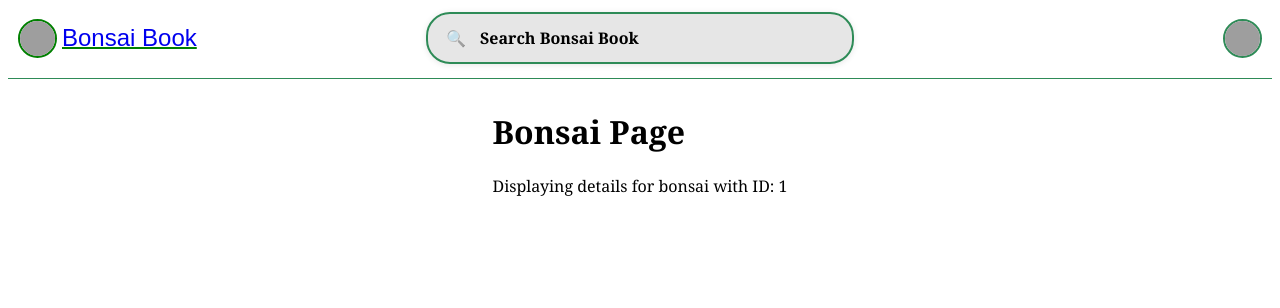
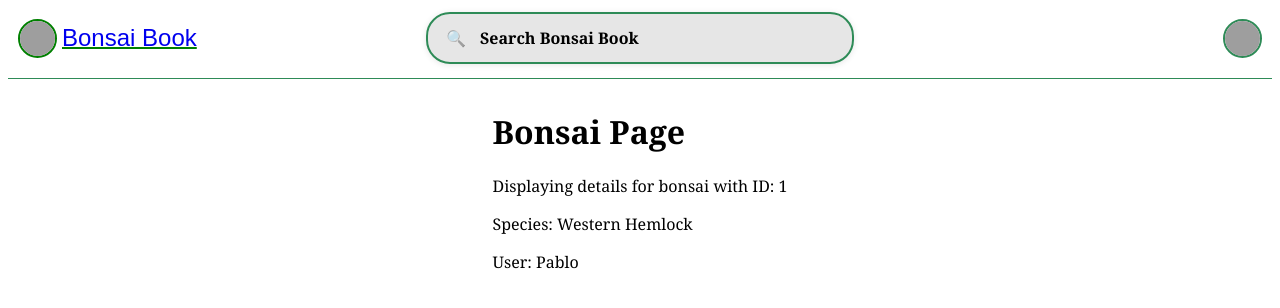
Before and after one commit to bonzai-org/frontend, a React (Vite) app: page /bonsai/1 in a window 1280 px wide. Shown: the top 308 px of the page. Built offline with nearby package versions, Linux system fonts and the light colour scheme; grey boxes are pictures that could not be loaded.

Commit message:
Update interface, rename for clarity

```diff
--- a/src/components/bonsaiPage/BonsaiPage.tsx
+++ b/src/components/bonsaiPage/BonsaiPage.tsx
@@ -1,18 +1,46 @@
-import styles from './BonsaiPage.module.css';
-import React, { useEffect } from 'react';
+import { useEffect, useState } from 'react';
 import { useParams } from 'react-router-dom';
+import { bonsaiData } from '../../bonsaiProfDummyData';
+
+interface BonsaiChapter {
+  photoUrls: string[];
+  date: Date;
+  caption: string;
+  bonsaiId: string;
+}
+
+interface Bonsai {
+  id: string;
+  user: string;
+  species: string;
+  geoLocation: string;
+  style: string;
+  height: string;
+  width: string;
+  nebari: string;
+  hardinessZone: string;
+  bonsaiChapters: BonsaiChapter[];
+}
 
 export default function BonsaiPage() {
   const { id } = useParams<{ id: string }>();
+  const [bonsai, setBonsai] = useState<Bonsai | null>(null);
 
   useEffect(() => {
     console.log('Fetching bonsai with ID: ', id);
+    setBonsai(bonsaiData);
   }, [id]);
 
   return (
     <div>
       <h1>Bonsai Page</h1>
       <p>Displaying details for bonsai with ID: {id}</p>
+      {bonsai && (
+        <div>
+          <p>Species: {bonsai.species}</p>
+          <p>User: {bonsai.user}</p>
+        </div>
+      )}
     </div>
   );
 }
```
